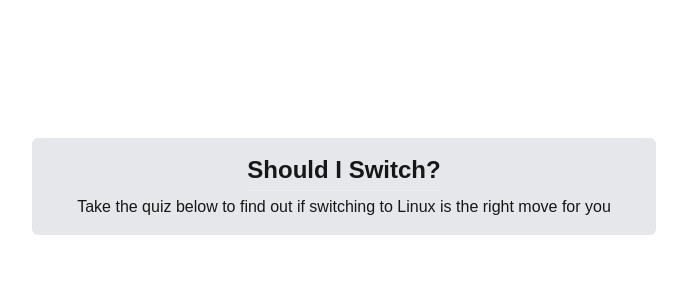
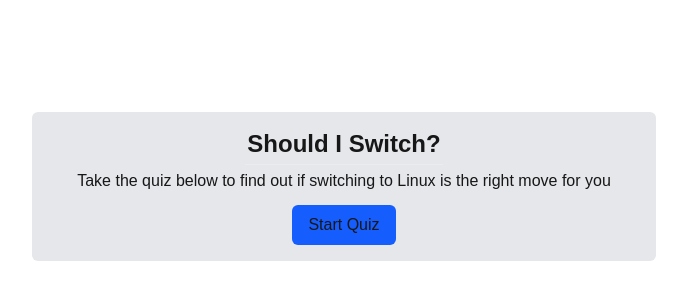
Before and after one commit to arithefirst/should-i-switch, a Next.js app: page / in a window 1280 px wide. Shown: the part 214-514 px from the top of the page, without its empty margins (296-983 px from the left). Built offline with nearby package versions, Linux system fonts and the light colour scheme.

Commit message:
feat: Button component

```diff
--- a/src/app/page.tsx
+++ b/src/app/page.tsx
@@ -1,4 +1,5 @@
 import { HomeBox } from "@/components/homeBox";
+import { Button } from "@/components/button";
 
 export default function Home() {
   return (
@@ -6,6 +7,8 @@
       <h1 className="text-2xl font-bold text-center">Should I Switch?</h1>
       <hr className="text-white/20 w-1/3 mx-auto my-1"></hr>
       <p className="text-center">Take the quiz below to find out if switching to Linux is the right move for you</p>
+
+      <Button href='/quiz' className="mx-auto mt-3">Start Quiz</Button>
     </HomeBox>
   );
 }
--- /dev/null
+++ b/src/components/button.tsx
@@ -0,0 +1,17 @@
+import React from "react";
+
+interface ButtonProps {
+  children: React.ReactNode;
+  className?: string;
+  href?: string;
+}
+
+export function Button({href, children, className = ''}:ButtonProps) {
+  function RootElement({children, c}: {children: React.ReactNode, c: string}) {
+    return href?<a href={href} className={c + ' w-fit'}>{children}</a>:<button className={c}>{children}</button>
+  }
+
+  return <RootElement c={'bg-blue-600 py-2 px-4 rounded-md hover:bg-blue-700 transition-colors cursor-pointer block' + ' ' + className}>
+    {children}
+  </RootElement>
+}
--- a/src/components/homeBox.tsx
+++ b/src/components/homeBox.tsx
@@ -1,10 +1,11 @@
 interface HomeBoxProps {
   children: React.ReactNode;
+  className?: string;
 }
 
-export function HomeBox({ children }: HomeBoxProps) {
+export function HomeBox({ children, className }: HomeBoxProps) {
   return (
-    <main className="w-screen min-h-screen p-4 flex items-center justify-center">
+    <main className={"w-screen min-h-screen p-4 flex items-center justify-center" + ' ' + className}>
       <div className="md:w-1/2 w-screen rounded-md p-4 bg-gray-200 dark:bg-neutral-900">
         {children}
       </div>
```
